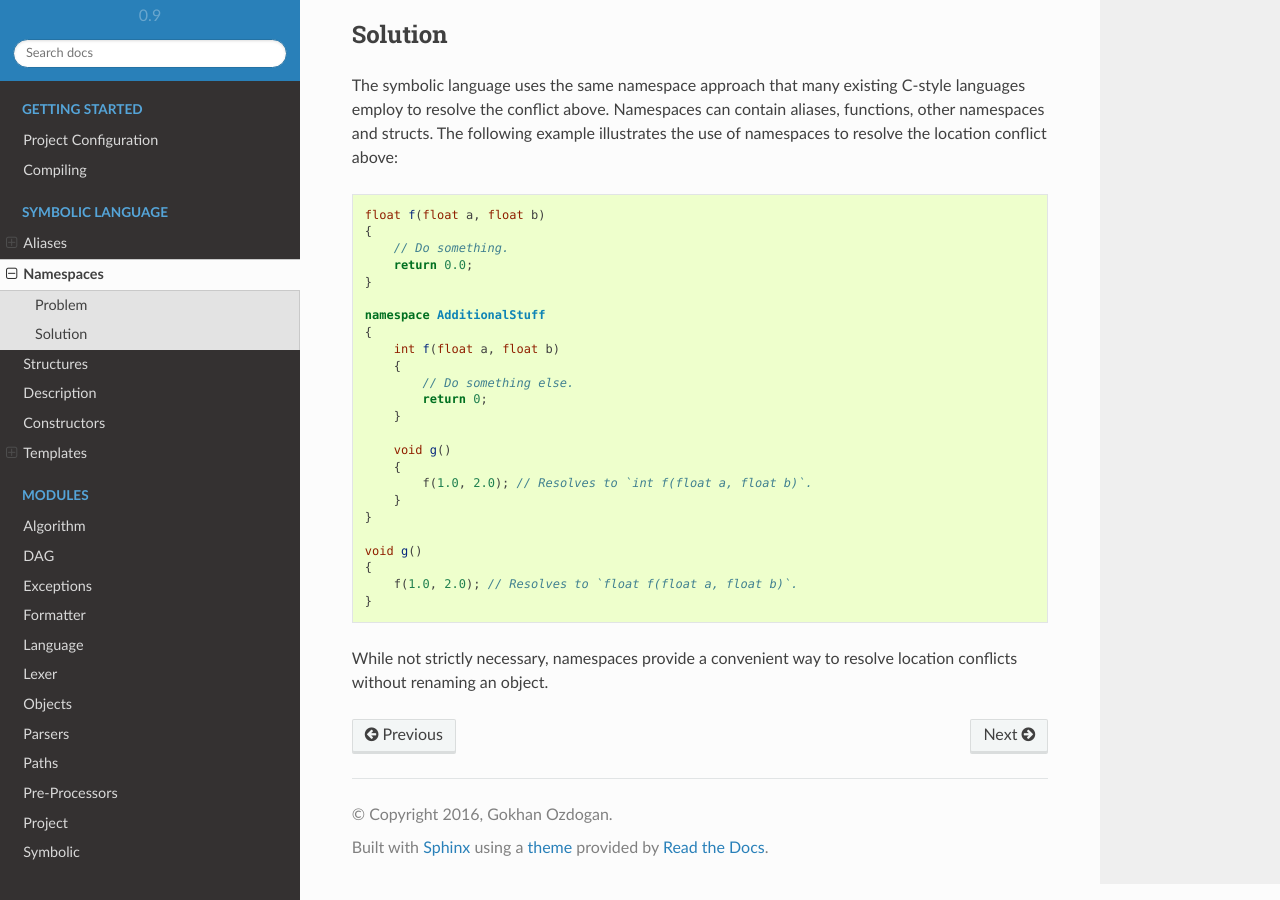
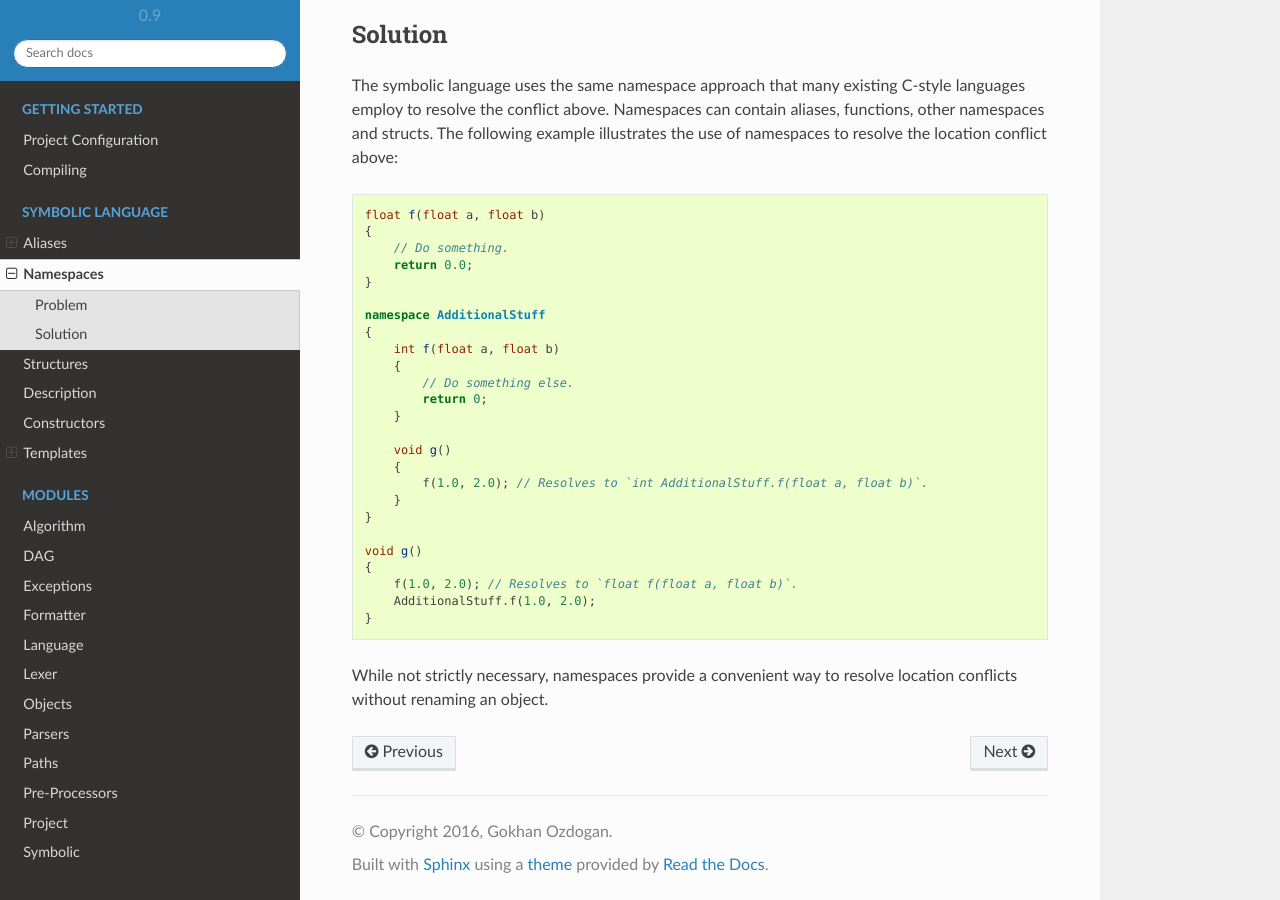
Before and after one commit to yoshimon/symbolic, a Sphinx documentation site: the page built from doc/sphinx/source/symbolic_language/namespaces.rst, in a window 1280 px wide and 900 px high, scrolled down 709 px. Built offline with Sphinx 7.4.7 and the Read the Docs theme 2.0.0, drawn with Linux system fonts in a browser that asks for light colours; pages that are not in the unit, such as notebooks, are missing from menus.

Commit message:
Update namespaces.rst

```diff
--- a/doc/sphinx/source/symbolic_language/namespaces.rst
+++ b/doc/sphinx/source/symbolic_language/namespaces.rst
@@ -52,13 +52,14 @@ The following example illustrates the use of namespaces to resolve the location
 
 	void g()
 	{
-	    f(1.0, 2.0); // Resolves to `int f(float a, float b)`.
+	    f(1.0, 2.0); // Resolves to `int AdditionalStuff.f(float a, float b)`.
 	}
     }
 
     void g()
     {
         f(1.0, 2.0); // Resolves to `float f(float a, float b)`.
+	AdditionalStuff.f(1.0, 2.0);
     }
 
 While not strictly necessary, namespaces provide a convenient way to resolve location conflicts without renaming an object.
```
